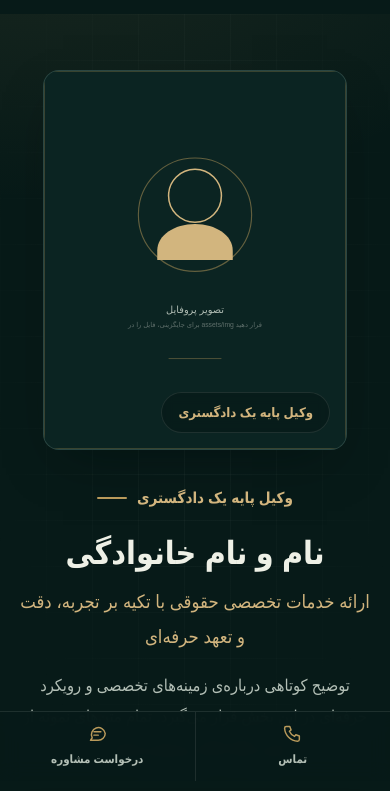
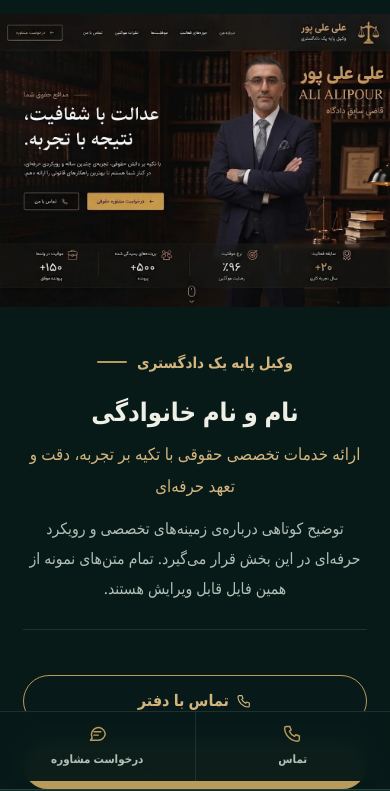
Before and after one commit to Sajjad-HTLO/lawyer-portfolio, a website: page index.html in a window 390 px wide. Shown: the part 63-854 px from the top of the page. Drawn offline with Linux system fonts and the light colour scheme.

Commit message:
Use designed hero image with overlay buttons
- Hero now displays assets/img/hero.png (webp-optimized copy) which
  contains its own text and button artwork
- Real CTA buttons are absolutely positioned to exactly cover the
  two buttons inside the image (gold primary + dark ghost secondary)
- Site text overlays the image; buttons stack full-width on mobile
- Buttons excluded from dist; dist down to ~292K

```diff
--- a/build.mjs
+++ b/build.mjs
@@ -8,7 +8,7 @@ const root = dirname(fileURLToPath(import.meta.url));
 const src = join(root, ".");
 const out = join(root, "dist");
 const SKIP_DIRS = new Set(["dist", "node_modules", ".git", ".github"]);
-const SKIP_FILES = new Set(["build.mjs", "serve.mjs", "package.json", "package-lock.json", "README.md", "requirements.txt"]);
+const SKIP_FILES = new Set(["build.mjs", "serve.mjs", "package.json", "package-lock.json", "README.md", "requirements.txt", "hero.png"]);
 
 function minifyCSS(css) {
   return css
--- a/css/extras.css
+++ b/css/extras.css
@@ -346,13 +346,25 @@
   .site-nav a[data-nav-link].is-active { color: var(--gold-bright); }
   .nav-cta { margin-top: 1.2rem; }
 
-  .hero-inner { grid-template-columns: 1fr; }
-  .hero-visual { order: 1; }
-  .hero-visual::after { display: none; }
-  .hero-copy { order: 2; text-align: center; }
-  .hero-copy .kicker { justify-content: center; }
-  .hero-copy .kicker::before { display: none; }
-  .hero-copy .kicker::after {
+  /* hero (image-based) — switch to stacked layout on mobile */
+  .hero { padding-block: 0; }
+  .hero-art {
+    width: 100%;
+    padding-block: 0;
+  }
+  .hero-art-img {
+    border-radius: 0;
+    border: 0;
+  }
+  .hero-content {
+    position: static;
+    width: auto;
+    text-align: center;
+    padding: clamp(2.5rem, 8vw, 4rem) 6vw 0;
+  }
+  .hero-content .kicker { justify-content: center; }
+  .hero-content .kicker::before { display: none; }
+  .hero-content .kicker::after {
     content: "";
     width: 1.9rem;
     height: 2px;
@@ -360,9 +372,26 @@
     border-radius: 2px;
   }
   .hero-lead { margin-inline: auto; }
-  .hero-cta { justify-content: center; }
   .hero-meta { justify-content: center; }
-  .portrait-frame { width: min(78vw, 340px); }
+
+  .hero .hero-cta {
+    position: static;
+    display: flex;
+    flex-direction: column;
+    gap: 0.8rem;
+    padding: 1.6rem 6vw 0;
+    margin: 0;
+    pointer-events: auto;
+  }
+  .hero-btn,
+  .hero-btn--ghost,
+  .hero-btn--gold {
+    position: static;
+    width: 100%;
+    height: auto;
+    padding: 0.95rem 1.5rem;
+    font-size: 1rem;
+  }
 
   .trust-grid { grid-template-columns: repeat(2, 1fr); gap: 0; }
   .trust-item { padding-block: 1rem; }
@@ -378,7 +407,7 @@
 
 @media (max-width: 620px) {
   .areas-grid, .why-grid, .legal-grid, .footer-grid { grid-template-columns: 1fr; }
-  .hero-cta .btn { flex: 1 1 100%; }
+  .cta-inner .hero-cta .btn { flex: 1 1 100%; }
   .about-meta { grid-template-columns: 1fr; }
 }
 
@@ -392,7 +421,7 @@
     animation-iteration-count: 1 !important;
     transition-duration: 0.001ms !important;
   }
-  .hero-copy > * { animation: none; }
+  .hero-content > * { animation: none; }
   .reveal { opacity: 1; transform: none; }
   .faq-a { transition: none; }
 }
--- a/css/style.css
+++ b/css/style.css
@@ -285,134 +285,116 @@ h1, h2, h3, p { margin-top: 0; }
 .nav-toggle[aria-expanded="true"] .icon-open { display: none; }
 .nav-toggle[aria-expanded="true"] .icon-close { display: block; }
 
-/* ---------- Hero ---------- */
+/* ---------- Hero (image-based) ---------- */
 .hero {
   position: relative;
-  padding-top: clamp(3.5rem, 8vw, 6rem);
-  padding-bottom: clamp(3rem, 7vw, 5.5rem);
-  background:
-    radial-gradient(900px 480px at 12% -10%, rgba(185, 154, 91, 0.10), transparent 60%),
-    var(--green-950);
+  background: var(--green-950);
   overflow: hidden;
+  padding-block: clamp(1.5rem, 3vw, 2.5rem);
 }
-.hero::before {
-  content: "";
-  position: absolute;
-  inset: 0;
-  background-image:
-    linear-gradient(rgba(245, 240, 231, 0.035) 1px, transparent 1px),
-    linear-gradient(90deg, rgba(245, 240, 231, 0.035) 1px, transparent 1px);
-  background-size: 46px 46px;
-  -webkit-mask-image: radial-gradient(ellipse 75% 65% at 50% 30%, #000 25%, transparent 78%);
-  mask-image: radial-gradient(ellipse 75% 65% at 50% 30%, #000 25%, transparent 78%);
-  pointer-events: none;
+.hero-art {
+  position: relative;
+  width: min(1200px, 94vw);
+  margin-inline: auto;
+  padding-block: 0;
+}
+.hero-art-img {
+  width: 100%;
+  height: auto;
+  display: block;
+  border-radius: var(--radius);
+  border: 1px solid var(--line-dark);
 }
 
-.hero-inner {
-  position: relative;
-  display: grid;
-  grid-template-columns: 0.9fr 1.1fr;
-  gap: clamp(2rem, 5vw, 4rem);
-  align-items: center;
+/* hero content (site text overlaying the image) */
+.hero-content {
+  position: absolute;
+  top: 13%;
+  left: 5%;
+  width: 40%;
+  text-align: left;
 }
-
-.hero-copy > * { animation: fadeUp 0.7s ease both; }
-.hero-copy > *:nth-child(1) { animation-delay: 0.05s; }
-.hero-copy > *:nth-child(2) { animation-delay: 0.12s; }
-.hero-copy > *:nth-child(3) { animation-delay: 0.19s; }
-.hero-copy > *:nth-child(4) { animation-delay: 0.26s; }
-.hero-copy > *:nth-child(5) { animation-delay: 0.33s; }
-.hero-copy > *:nth-child(6) { animation-delay: 0.4s; }
+.hero-content > * { animation: fadeUp 0.7s ease both; }
+.hero-content > *:nth-child(1) { animation-delay: 0.05s; }
+.hero-content > *:nth-child(2) { animation-delay: 0.12s; }
+.hero-content > *:nth-child(3) { animation-delay: 0.19s; }
+.hero-content > *:nth-child(4) { animation-delay: 0.26s; }
+.hero-content > *:nth-child(5) { animation-delay: 0.33s; }
+.hero-content > *:nth-child(6) { animation-delay: 0.4s; }
 @keyframes fadeUp { from { opacity: 0; transform: translateY(16px); } to { opacity: 1; transform: none; } }
 
 .hero h1 {
-  font-size: clamp(2rem, 5vw, 3.2rem);
+  font-size: clamp(1.6rem, 3.4vw, 2.6rem);
   line-height: 1.4;
-  margin-bottom: 0.6rem;
+  margin-bottom: 0.5rem;
   color: var(--text-on-dark);
 }
 .hero-statement {
-  font-size: 1.15rem;
+  font-size: 1.05rem;
   font-weight: 500;
   color: var(--gold-bright);
-  margin-bottom: 1rem;
+  margin-bottom: 0.8rem;
 }
 .hero-lead {
-  font-size: 1.02rem;
+  font-size: 0.98rem;
   color: var(--muted-on-dark);
-  max-width: 520px;
-  margin-bottom: 2rem;
+  max-width: 460px;
+  margin-bottom: 1.6rem;
 }
-
-.hero-cta { display: flex; flex-wrap: wrap; gap: 0.9rem; margin-bottom: 2rem; }
 
 .hero-meta {
   display: flex;
   flex-wrap: wrap;
   gap: 1.8rem;
   border-top: 1px solid var(--line-dark);
-  padding-top: 1.3rem;
+  padding-top: 1.2rem;
 }
 .hero-meta-item { display: flex; flex-direction: column; gap: 0.15rem; }
 .hero-meta-item span { font-size: 0.78rem; color: var(--muted-on-dark); }
 .hero-meta-item strong { font-size: 0.98rem; color: var(--text-on-dark); font-weight: 600; }
 
-/* portrait */
-.hero-visual { display: grid; place-items: center; position: relative; }
-.hero-visual::after {
-  content: "";
+/* hero CTA — real buttons placed exactly over the buttons inside the image */
+.hero .hero-cta {
   position: absolute;
-  inset-inline-start: -1.5rem;
-  inset-inline-end: -1.5rem;
-  top: 10%;
-  bottom: 0;
-  border: 1px solid var(--line-dark);
-  border-radius: 999px;
+  inset: 0;
+  margin: 0;
   pointer-events: none;
 }
-.portrait-frame {
-  position: relative;
-  width: min(100%, 380px);
-  aspect-ratio: 4 / 5;
-  border-radius: var(--radius);
-  overflow: hidden;
-  background: var(--green-800);
-  border: 1px solid var(--line-dark);
-  box-shadow: var(--shadow);
-}
-.portrait-img { width: 100%; height: 100%; object-fit: cover; }
-.portrait-badge {
+.hero-btn {
   position: absolute;
-  bottom: 1rem;
-  inset-inline-start: 1rem;
-  padding: 0.45rem 1rem;
-  border-radius: 999px;
-  background: rgba(7, 26, 24, 0.75);
-  -webkit-backdrop-filter: blur(6px);
-  backdrop-filter: blur(6px);
-  border: 1px solid var(--line-dark);
-  color: var(--gold-bright);
-  font-size: 0.82rem;
-  font-weight: 600;
-}
-.portrait-frame--placeholder {
-  display: flex;
-  flex-direction: column;
+  pointer-events: auto;
+  display: inline-flex;
   align-items: center;
   justify-content: center;
-  gap: 0.6rem;
-  text-align: center;
-  padding: 2rem;
-  color: var(--muted-on-dark);
-  background:
-    linear-gradient(rgba(245, 240, 231, 0.05) 1px, transparent 1px),
-    linear-gradient(90deg, rgba(245, 240, 231, 0.05) 1px, transparent 1px),
-    var(--green-800);
-  background-size: 30px 30px;
+  gap: 0.45rem;
+  padding: 0;
+  border-radius: 999px;
+  font-size: clamp(0.78rem, 1.35vw, 1.02rem);
+  white-space: nowrap;
+  overflow: hidden;
+  line-height: 1.2;
 }
-.portrait-frame--placeholder .portrait-icon { color: var(--gold); width: 2.6rem; height: 2.6rem; }
-.portrait-frame--placeholder span:not(.portrait-icon) { font-weight: 700; color: var(--text-on-dark); }
-.portrait-frame--placeholder small { max-width: 240px; font-size: 0.8rem; line-height: 1.8; }
+.hero-btn svg { width: 1em; height: 1em; flex: none; }
+.hero-btn--ghost {
+  left: 5.3%;
+  top: 63.2%;
+  width: 16%;
+  height: 3.7%;
+  background: rgba(7, 26, 24, 0.88);
+  border: 1.5px solid var(--gold);
+  color: var(--gold-bright);
+}
+.hero-btn--ghost:hover { background: rgba(7, 26, 24, 0.97); border-color: var(--gold-bright); color: var(--gold-bright); transform: none; }
+.hero-btn--gold {
+  left: 22.4%;
+  top: 61.2%;
+  width: 19.4%;
+  height: 5.6%;
+  background: var(--gold);
+  color: var(--green-950);
+  box-shadow: 0 10px 26px -16px rgba(0, 0, 0, 0.6);
+}
+.hero-btn--gold:hover { background: var(--gold-bright); transform: none; }
 
 /* ---------- Trust band ---------- */
 .trust-band {
--- a/index.html
+++ b/index.html
@@ -117,16 +117,16 @@
   <main id="main">
     <!-- ===== Hero ===== -->
     <section class="hero" id="home" aria-labelledby="hero-name">
-      <div class="container hero-inner">
-        <div class="hero-visual" data-render="hero.portrait"></div>
-        <div class="hero-copy">
+      <div class="hero-art">
+        <img class="hero-art-img" data-hero-img alt="" aria-hidden="true" width="1024" height="768" fetchpriority="high">
+        <div class="hero-content">
           <p class="kicker" data-render="hero.label"></p>
           <h1 id="hero-name" data-render="hero.name"></h1>
           <p class="hero-statement" data-render="hero.statement"></p>
           <p class="hero-lead" data-render="hero.description"></p>
-          <div class="hero-cta" data-render="hero.cta"></div>
           <div class="hero-meta" data-render="hero.meta"></div>
         </div>
+        <div class="hero-cta" data-render="hero.cta"></div>
       </div>
     </section>
 
--- a/js/config.js
+++ b/js/config.js
@@ -65,6 +65,10 @@ window.SITE_DATA = {
 
   /* ---------- بخش اول (Hero) ---------- */
   hero: {
+    /* تصویر بخش اول — این تصویر از قبل شامل متن و دکمه‌هاست.
+       دکمه‌های واقعی وب‌سایت دقیقاً روی دکمه‌های داخل تصویر قرار می‌گیرند.
+       اگر خالی بماند، بخش اول فقط با متن نمایش داده می‌شود. */
+    image: "assets/img/hero.webp",
     label: "وکیل پایه یک دادگستری",
     name: "نام و نام خانوادگی",
     statement: "ارائه خدمات تخصصی حقوقی با تکیه بر تجربه، دقت و تعهد حرفه‌ای",
--- a/js/main.js
+++ b/js/main.js
@@ -77,11 +77,11 @@
     node = el("hero.cta");
     if (node) {
       var html = "";
+      if (h.secondaryCta) {
+        html += '<a class="btn btn--ghost hero-btn hero-btn--ghost" href="' + esc(h.secondaryCta.href) + '">' + icon("phone") + esc(h.secondaryCta.label) + "</a>";
+      }
       if (h.primaryCta) {
-        html += '<a class="btn btn--gold" href="' + esc(h.primaryCta.href) + '">' + esc(h.primaryCta.label) + " " + icon("arrow") + "</a>";
-      }
-      if (h.secondaryCta) {
-        html += '<a class="btn btn--ghost" href="' + esc(h.secondaryCta.href) + '">' + icon("phone") + esc(h.secondaryCta.label) + "</a>";
+        html += '<a class="btn btn--gold hero-btn hero-btn--gold" href="' + esc(h.primaryCta.href) + '">' + esc(h.primaryCta.label) + " " + icon("arrow") + "</a>";
       }
       node.innerHTML = html;
     }
@@ -98,22 +98,15 @@
       }
     }
 
-    node = el("hero.portrait");
-    if (node) {
-      var alt = (l.name || "وکیل") + " — تصویر پروفایل";
-      if (l.portrait) {
-        node.innerHTML =
-          '<div class="portrait-frame">' +
-            imgHTML(l.portrait, alt, "portrait-img") +
-            '<span class="portrait-badge">' + esc(l.title || "وکیل") + "</span>" +
-          "</div>";
+    var img = document.querySelector("[data-hero-img]");
+    if (img) {
+      var src = (D.hero && D.hero.image) || "";
+      if (src) {
+        img.src = src;
+        img.removeAttribute("aria-hidden");
+        img.setAttribute("alt", (l.name || "وکیل") + " — تصویر بخش اول");
       } else {
-        node.innerHTML =
-          '<div class="portrait-frame portrait-frame--placeholder">' +
-            '<span class="portrait-icon" aria-hidden="true">' + icon("users") + "</span>" +
-            "<span>تصویر وکیل</span>" +
-            "<small>تصویر را در پوشه assets/img قرار دهید و مسیر را در js/config.js تنظیم کنید.</small>" +
-          "</div>";
+        img.hidden = true;
       }
     }
   }
```
Also changed, not shown: README.md, assets/img/hero.png (added), assets/img/hero.webp (added).
